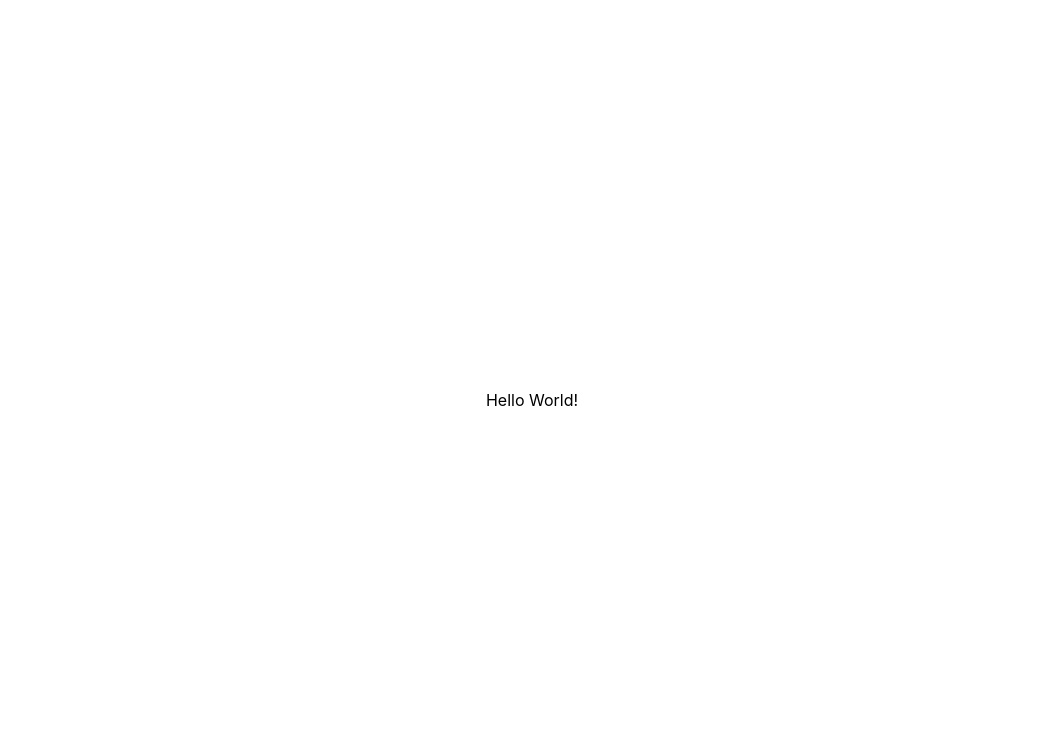
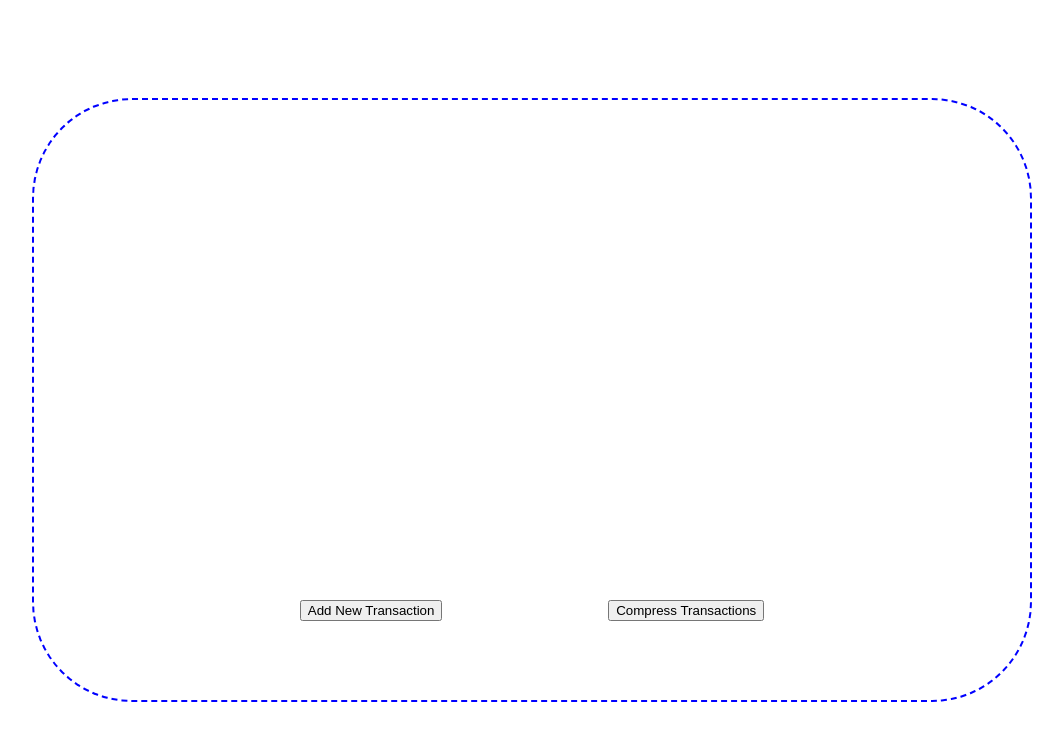
Before and after one commit to aviram83/compression, a React (Create React App) app in the folder client/: page / in a window 1280 px wide. Shown: the top 740 px of the page, without its empty margins (108-1171 px from the left). Built offline with nearby package versions, Linux system fonts and the light colour scheme.

Commit message:
Add workspace

```diff
--- a/client/src/App.css
+++ b/client/src/App.css
@@ -5,3 +5,24 @@
   flex-direction: column;
   flex: 1;
 }
+
+.workspace {
+  display: flex;
+  flex-direction: column;
+  width: 70%;
+  border: 2px dashed blue;
+  height: 500px;
+  border-radius: 100px;
+  padding: 50px;
+}
+
+.content {
+  display: flex;
+  min-height: 450px;
+}
+
+.actions {
+  display: flex;
+  justify-content: space-evenly;
+  margin: 0 50px;
+}
--- a/client/src/App.js
+++ b/client/src/App.js
@@ -1,10 +1,17 @@
-import logo from './logo.svg';
 import './App.css';
 
 function App() {
   return (
     <div className="App">
-      Hello World!
+      <div className="workspace">
+        <div className="content">
+
+        </div>
+        <div className="actions">
+          <button>Add New Transaction</button>
+          <button>Compress Transactions</button>
+        </div>
+      </div>
     </div>
   );
 }
--- /dev/null
+++ b/client/src/components/Table/Table.jsx
@@ -0,0 +1,5 @@
+const Table = () => {
+    <div>Table</div>
+}
+
+export default Table;
```
